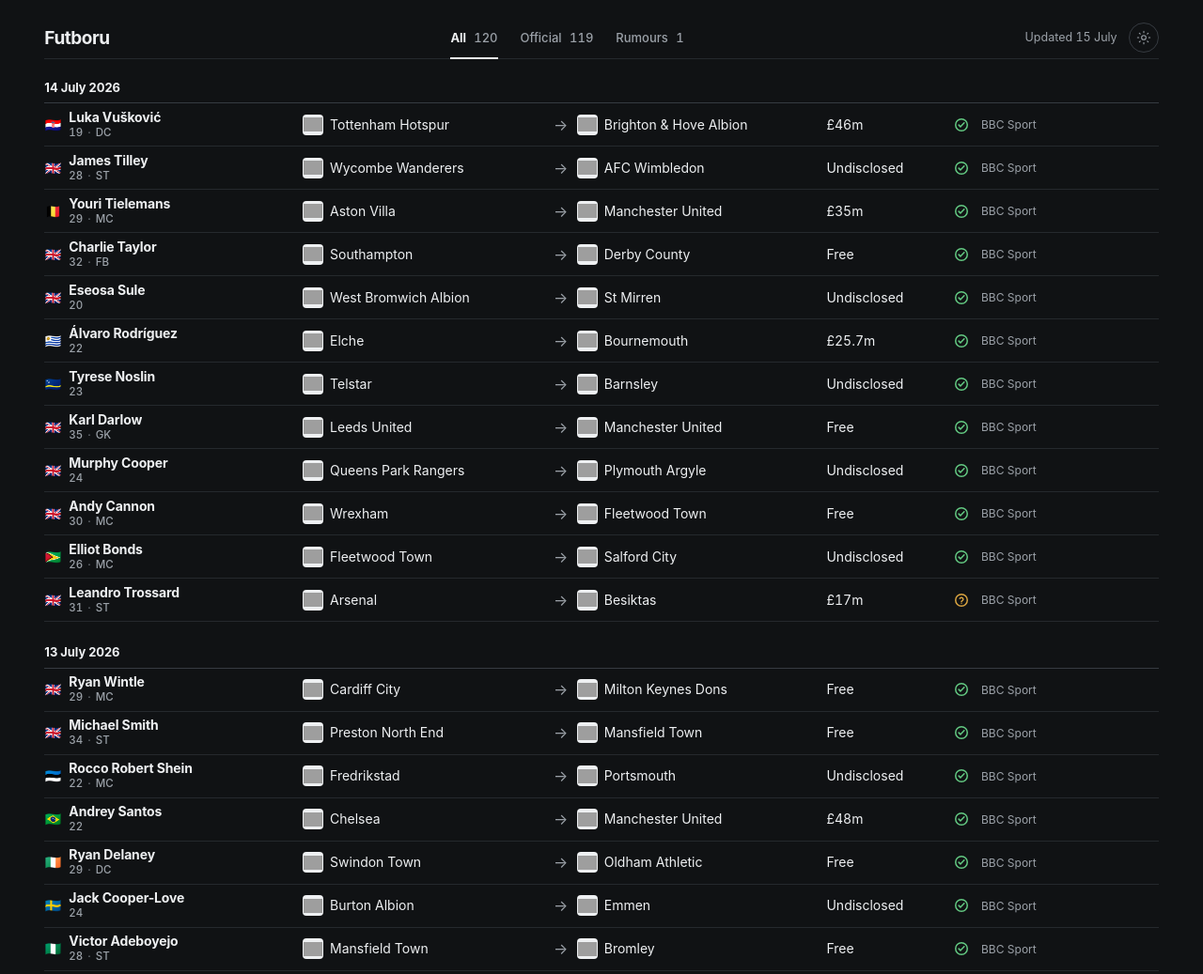
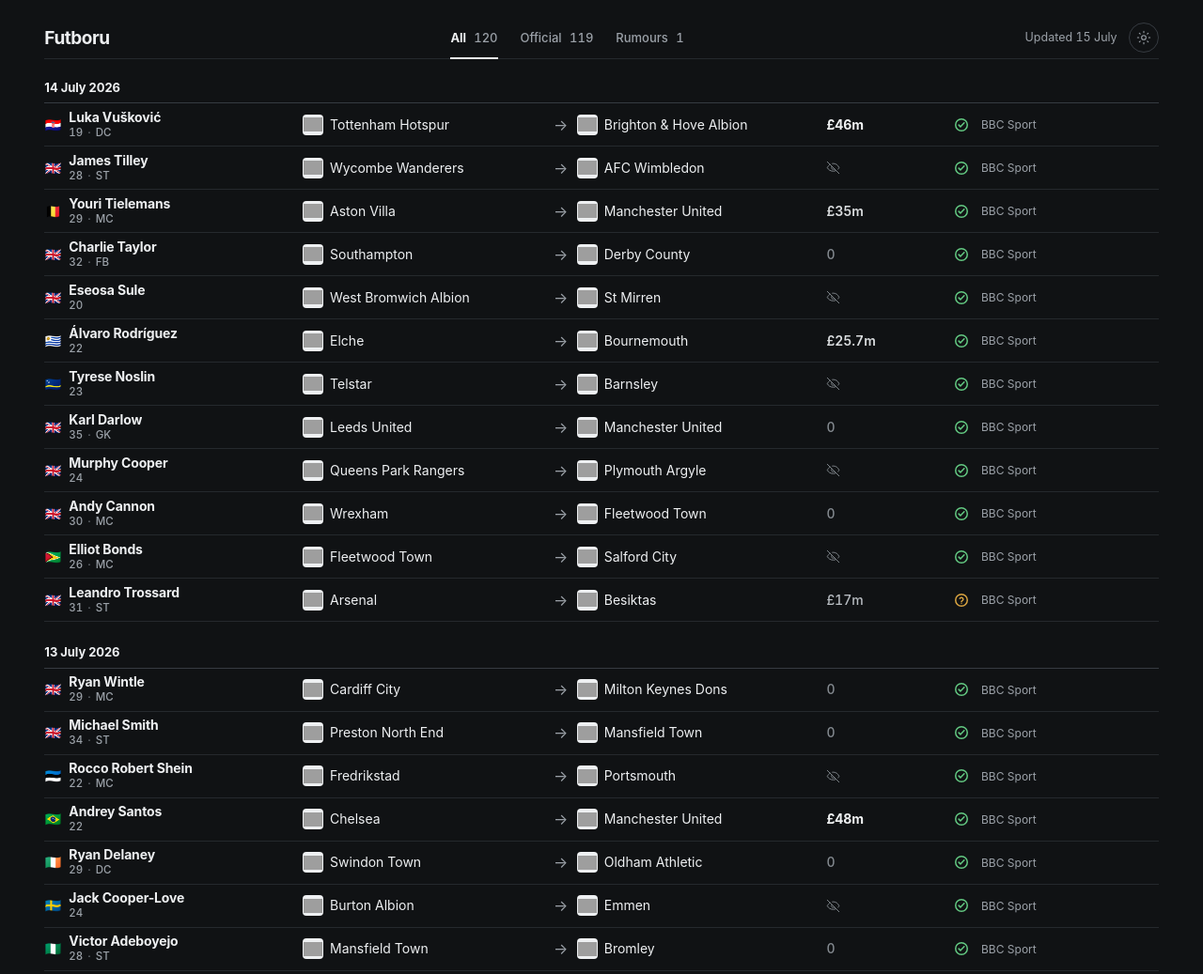
Before and after one commit to AlptoKolega/Futboru, a website: page index.html in a window 1280 px wide. Shown: the top 1037 px of the page at 94% size. Drawn offline with Linux system fonts and the light colour scheme; grey boxes are pictures that could not be loaded; a web font is replaced by a local one.

Commit message:
Add visual hierarchy for transfer fees

```diff
--- a/app.js
+++ b/app.js
@@ -66,6 +66,29 @@
   if (status === "official") return "Official";
   if (status === "rumour") return "Rumour";
   return "Unknown status";
+}
+
+function parseFeeMillions(value) {
+  const normalized = String(value ?? "").trim().replaceAll("\u00a0", " ");
+  const match = normalized.match(
+    /(?:[£€$]\s*)?(\d+(?:[.,]\d+)?)\s*(billion|million|thousand|bn|m|k|b)\b/i,
+  );
+  if (!match) return null;
+
+  const amount = Number(match[1].replace(",", "."));
+  if (!Number.isFinite(amount)) return null;
+
+  const unit = match[2].toLowerCase();
+  if (unit === "bn" || unit === "b" || unit === "billion") return amount * 1000;
+  if (unit === "k" || unit === "thousand") return amount / 1000;
+  return amount;
+}
+
+function feeTier(amount) {
+  if (amount >= 70) return "blockbuster";
+  if (amount >= 40) return "major";
+  if (amount >= 20) return "notable";
+  return "standard";
 }
 
 function safeText(value, fallback = "—") {
@@ -228,11 +251,65 @@
   return wrapper;
 }
 
+function feeElement(value) {
+  const rawValue = safeText(value);
+  const wrapper = document.createElement("span");
+  wrapper.className = "fee";
+
+  const accessibleLabel = document.createElement("span");
+  accessibleLabel.className = "sr-only";
+
+  if (/^free(?: transfer)?$/i.test(rawValue)) {
+    wrapper.classList.add("fee-free");
+    wrapper.title = "Free transfer";
+    accessibleLabel.textContent = "Fee: Free transfer";
+
+    const visibleValue = document.createElement("span");
+    visibleValue.textContent = "0";
+    visibleValue.setAttribute("aria-hidden", "true");
+    wrapper.append(accessibleLabel, visibleValue);
+    return wrapper;
+  }
+
+  if (/^undisclosed$/i.test(rawValue)) {
+    wrapper.classList.add("fee-undisclosed");
+    wrapper.title = "Undisclosed fee";
+    accessibleLabel.textContent = "Fee: Undisclosed";
+
+    const icon = svgNode("svg", {
+      class: "fee-icon",
+      viewBox: "0 0 24 24",
+      "aria-hidden": "true",
+      focusable: "false",
+    });
+    icon.append(
+      svgNode("path", { d: "m2 2 20 20" }),
+      svgNode("path", { d: "M6.71 6.71C4.5 8.04 3 10 2 12c1.73 3.45 5.33 6 10 6 1.41 0 2.69-.23 3.84-.65" }),
+      svgNode("path", { d: "M10.73 5.08A10.85 10.85 0 0 1 12 5c4.67 0 8.27 2.55 10 7a11.6 11.6 0 0 1-1.55 2.47" }),
+      svgNode("path", { d: "M14.12 14.12A3 3 0 0 1 9.88 9.88" }),
+    );
+
+    wrapper.append(accessibleLabel, icon);
+    return wrapper;
+  }
+
+  const amount = parseFeeMillions(rawValue);
+  if (amount !== null) {
+    const tier = feeTier(amount);
+    wrapper.classList.add(`fee-tier-${tier}`);
+    wrapper.dataset.feeTier = tier;
+  }
+
+  accessibleLabel.textContent = "Fee: ";
+  wrapper.append(accessibleLabel, document.createTextNode(rawValue));
+  return wrapper;
+}
+
 function detailsElement(transfer) {
   const details = document.createElement("span");
   details.className = "row-details";
 
-  details.append(textCell("fee", transfer.fee));
+  details.append(feeElement(transfer.fee));
   details.append(statusElement(transfer.status));
 
   const sourceCell = document.createElement("span");
--- a/styles.css
+++ b/styles.css
@@ -30,6 +30,11 @@
   --control-hover: #191c1f;
   --crest-background: #eef0f2;
   --flag-outline: rgb(255 255 255 / 14%);
+  --fee-special: #858b91;
+  --fee-standard: #b8bdc2;
+  --fee-notable: #dadddf;
+  --fee-major: #f0f2f3;
+  --fee-blockbuster: #ffffff;
   --page-width: 1240px;
   --page-gutter: clamp(18px, 3.7vw, 50px);
   --font: "Instrument Sans Variable", Inter, ui-sans-serif, system-ui, -apple-system, BlinkMacSystemFont, "Segoe UI", sans-serif;
@@ -49,6 +54,11 @@
   --control-hover: #f4f5f6;
   --crest-background: transparent;
   --flag-outline: rgb(17 19 21 / 10%);
+  --fee-special: #6f7479;
+  --fee-standard: #555a5f;
+  --fee-notable: #303438;
+  --fee-major: #151719;
+  --fee-blockbuster: #050607;
 }
 
 * {
@@ -439,7 +449,51 @@
 }
 
 .fee {
+  color: var(--fee-special);
   font-variant-numeric: tabular-nums;
+  font-weight: 500;
+  line-height: 1;
+}
+
+.fee-tier-standard {
+  color: var(--fee-standard);
+  font-weight: 500;
+}
+
+.fee-tier-notable {
+  color: var(--fee-notable);
+  font-weight: 590;
+}
+
+.fee-tier-major {
+  color: var(--fee-major);
+  font-weight: 650;
+  letter-spacing: -0.008em;
+}
+
+.fee-tier-blockbuster {
+  color: var(--fee-blockbuster);
+  font-size: 1.04em;
+  font-weight: 700;
+  letter-spacing: -0.015em;
+}
+
+.fee-undisclosed {
+  display: inline-flex;
+  width: max-content;
+  align-items: center;
+  justify-self: start;
+}
+
+.fee-icon {
+  display: block;
+  width: 15px;
+  height: 15px;
+  fill: none;
+  stroke: currentColor;
+  stroke-linecap: round;
+  stroke-linejoin: round;
+  stroke-width: 1.5;
 }
 
 .fee,
```
